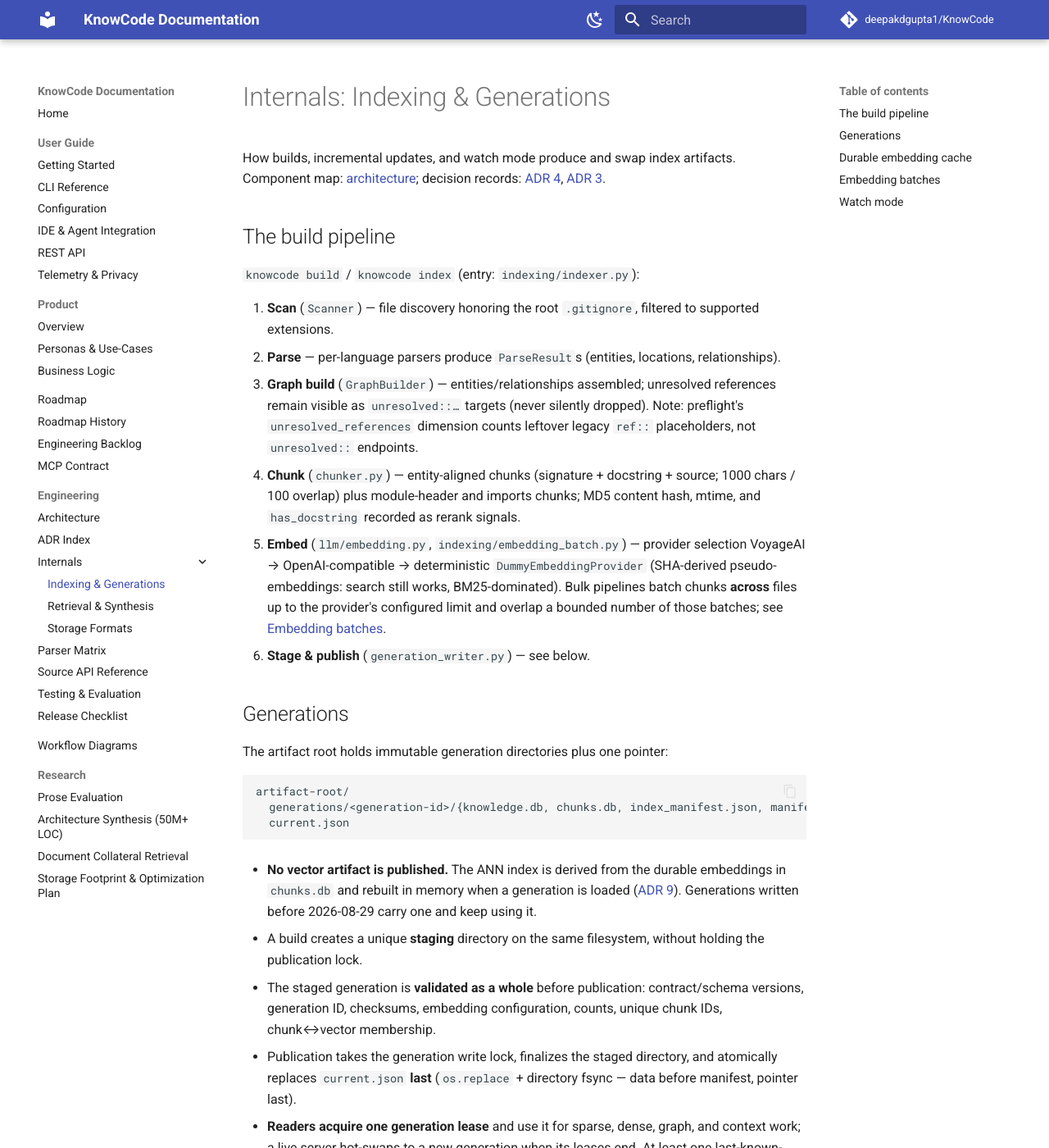
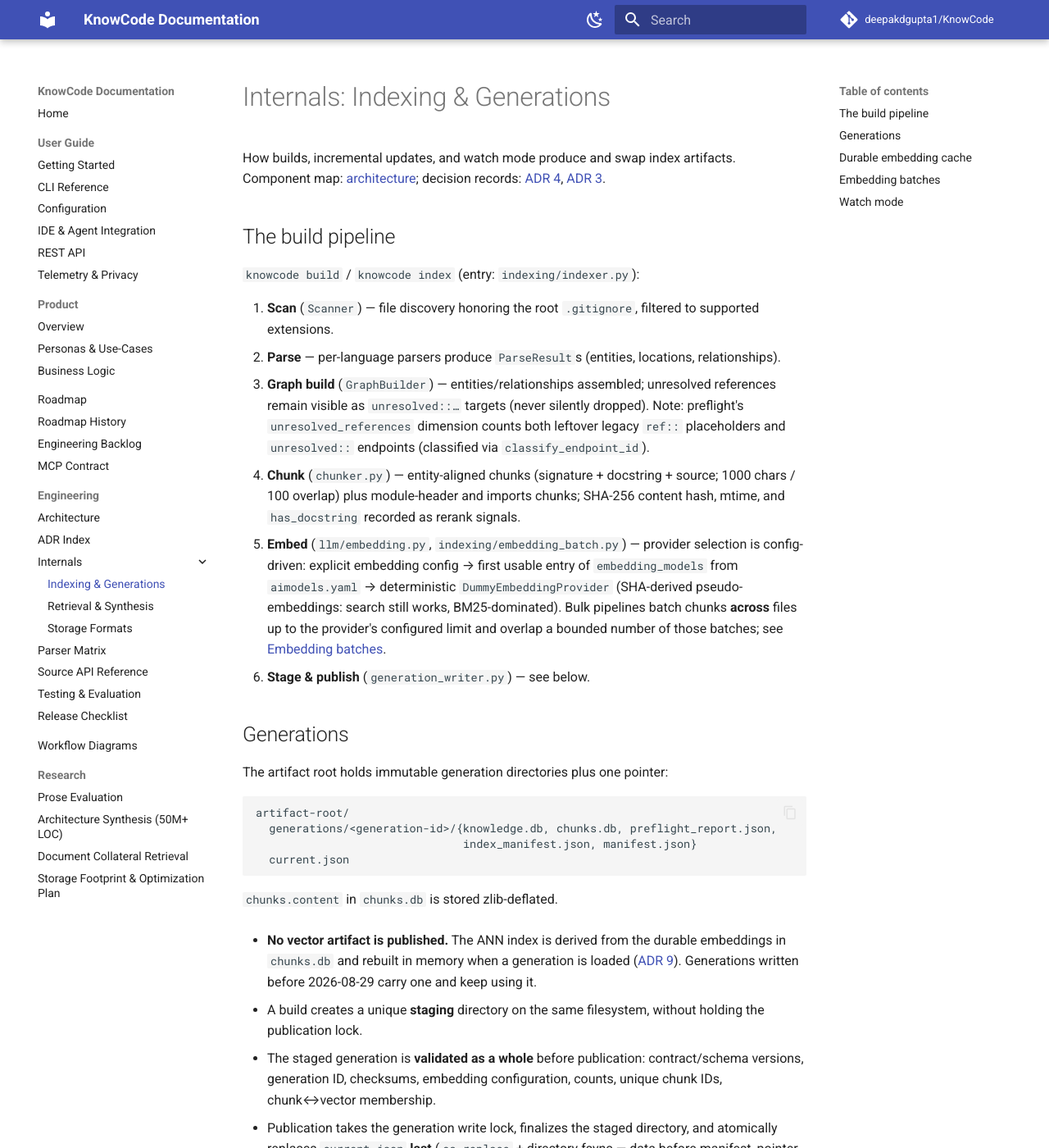
Before and after one commit to deepakdgupta1/KnowCode, an MkDocs documentation site: the page built from docs/engineering/internals/indexing-generations.md, in a window 1280 px wide and 1400 px high. Shown: the whole window at 82% size. Built offline with MkDocs 1.6.1 and Material for MkDocs 9.7.7, drawn with Linux system fonts in a browser that asks for light colours; comment, search, counter and statistics services are not loaded.

Commit message:
docs(internals): sha-256 hashing, config-driven embedder selection, preflight hole classes

````diff
--- a/docs/engineering/internals/indexing-generations.md
+++ b/docs/engineering/internals/indexing-generations.md
@@ -16,13 +16,15 @@
 3. **Graph build** (`GraphBuilder`) — entities/relationships assembled;
    unresolved references remain visible as `unresolved::…` targets (never
    silently dropped). Note: preflight's `unresolved_references` dimension
-   counts leftover legacy `ref::` placeholders, not `unresolved::` endpoints.
+   counts both leftover legacy `ref::` placeholders and `unresolved::`
+   endpoints (classified via `classify_endpoint_id`).
 4. **Chunk** (`chunker.py`) — entity-aligned chunks (signature +
    docstring + source; 1000 chars / 100 overlap) plus module-header and
-   imports chunks; MD5 content hash, mtime, and `has_docstring` recorded
+   imports chunks; SHA-256 content hash, mtime, and `has_docstring` recorded
    as rerank signals.
 5. **Embed** (`llm/embedding.py`, `indexing/embedding_batch.py`) — provider
-   selection VoyageAI → OpenAI-compatible → deterministic
+   selection is config-driven: explicit embedding config → first usable
+   entry of `embedding_models` from `aimodels.yaml` → deterministic
    `DummyEmbeddingProvider` (SHA-derived pseudo-embeddings: search still
    works, BM25-dominated). Bulk pipelines batch chunks **across** files up to
    the provider's configured limit and overlap a bounded number of those
@@ -35,9 +37,12 @@
 
 ```text
 artifact-root/
-  generations/<generation-id>/{knowledge.db, chunks.db, index_manifest.json, manifest.json}
+  generations/<generation-id>/{knowledge.db, chunks.db, preflight_report.json,
+                               index_manifest.json, manifest.json}
   current.json
 ```
+
+`chunks.content` in `chunks.db` is stored zlib-deflated.
 
 - **No vector artifact is published.** The ANN index is derived from the
   durable embeddings in `chunks.db` and rebuilt in memory when a generation is
````
